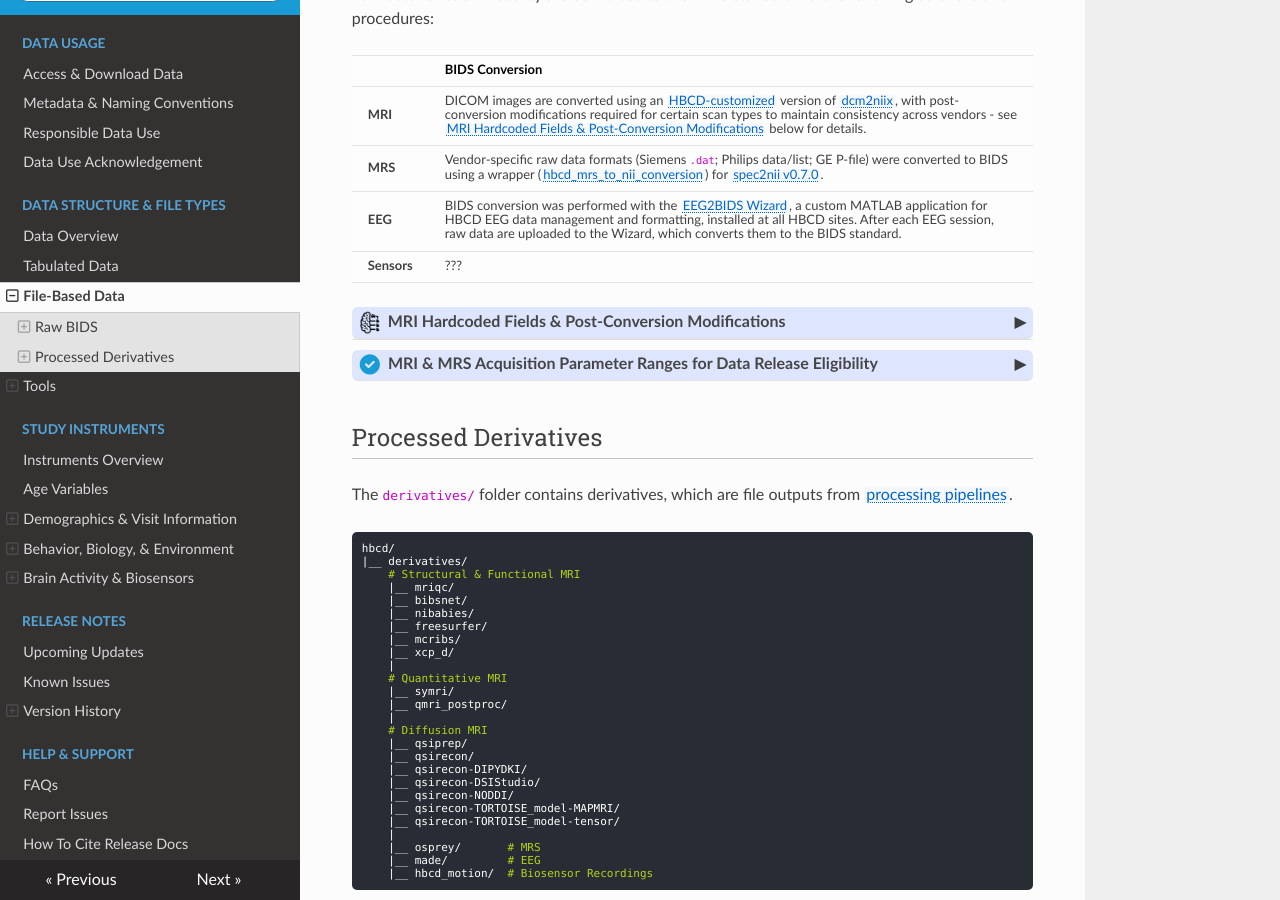
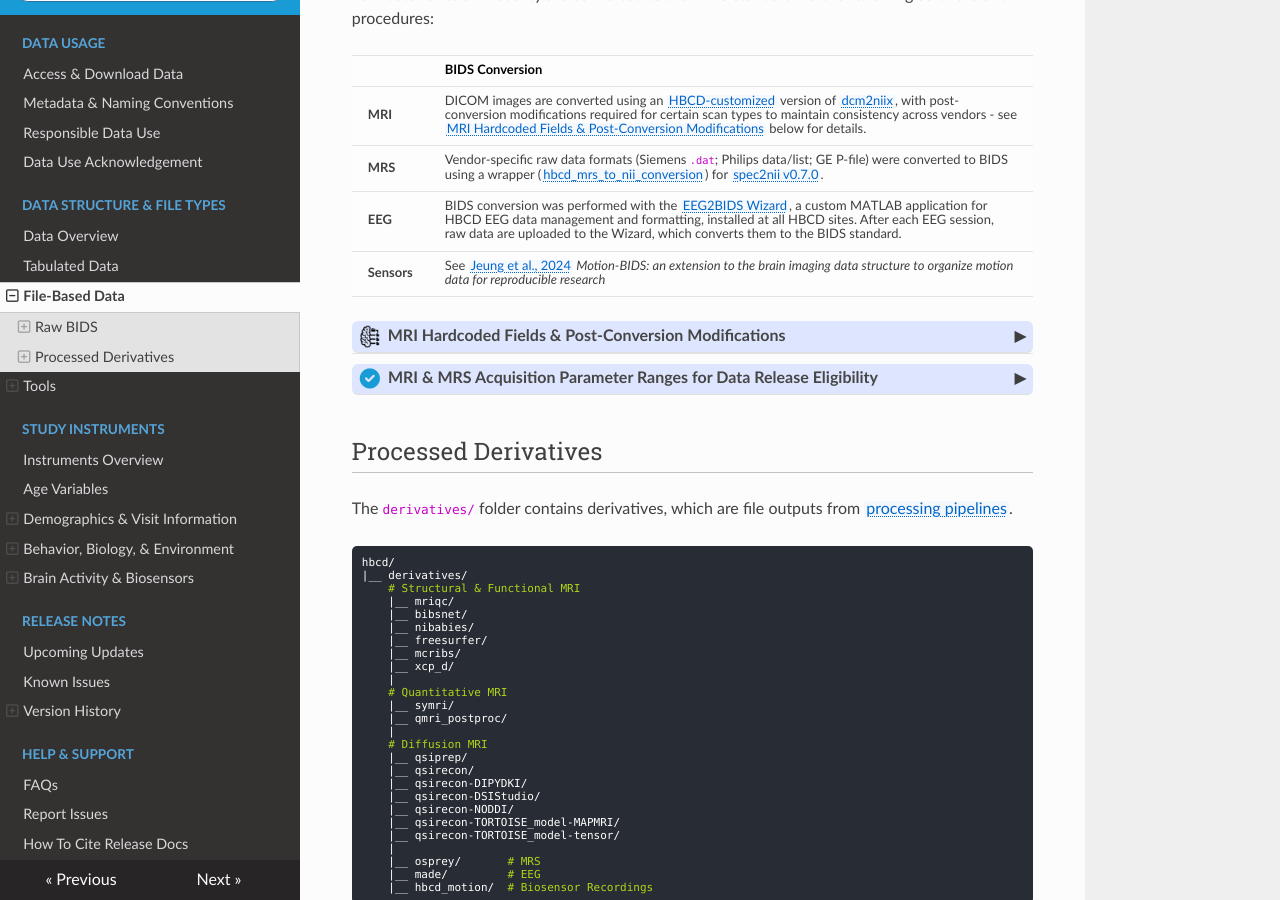
Before and after one commit to nbdc-datahub/hbcd-docs, an MkDocs documentation site: the page built from docs/datacuration/file-based-data.md, in a window 1280 px wide and 900 px high, scrolled down 1371 px. Built offline with MkDocs 1.6.1, drawn with Linux system fonts in a browser that asks for light colours; nearby versions of some CDN libraries.

Commit message:
add BIDS conversion procedures for motion data

```diff
--- a/docs/datacuration/file-based-data.md
+++ b/docs/datacuration/file-based-data.md
@@ -128,7 +128,7 @@ Raw data for each modality are converted to the BIDS standard via the following
     </tr>
     <tr>
       <td><strong>Sensors</strong></td>
-      <td style="word-wrap: break-word; white-space: normal;">???</td>
+      <td style="word-wrap: break-word; white-space: normal;">See <a href="https://www.nature.com/articles/s41597-024-03559-8">Jeung et al., 2024</a> <i>Motion-BIDS: an extension to the brain imaging data structure to organize motion data for reproducible research</i></td>
     </tr>
   </tbody>
 </table>
```
Also changed, not shown: docs/instruments/sensors/wearsensors.md (+7 -5 lines).
